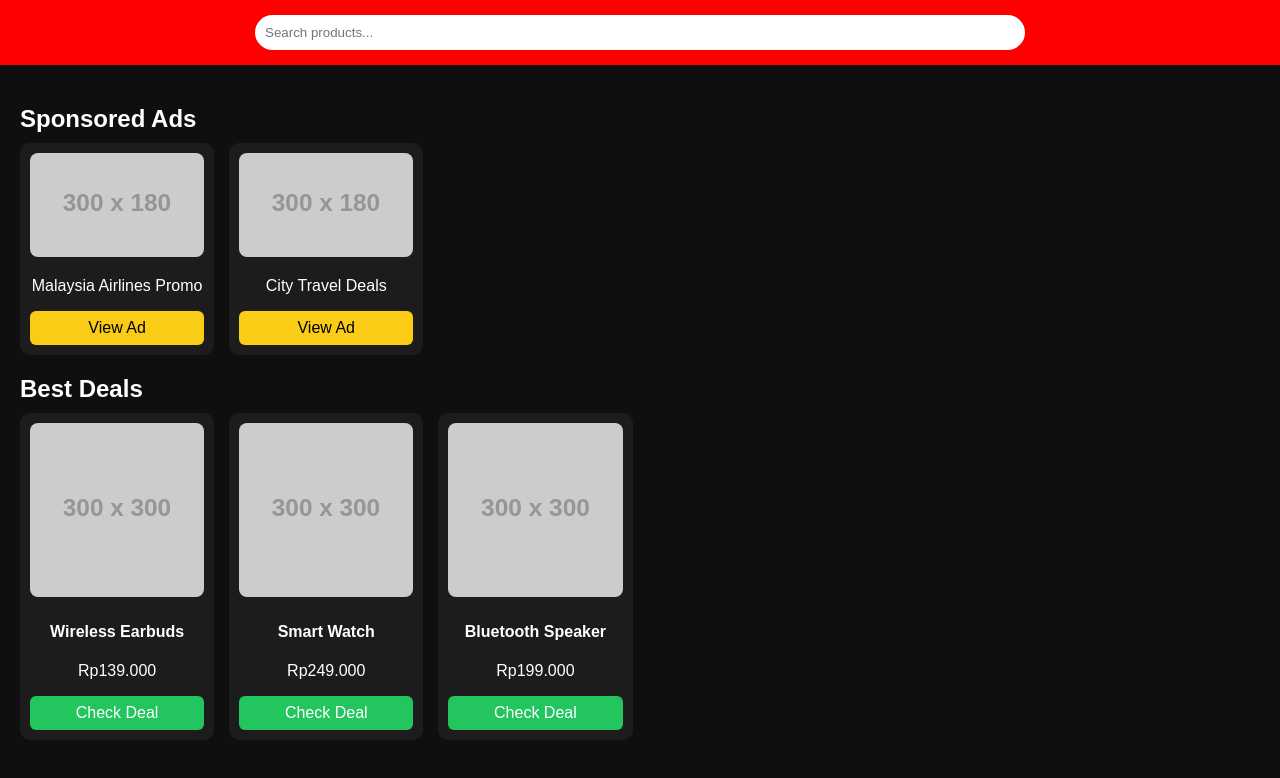
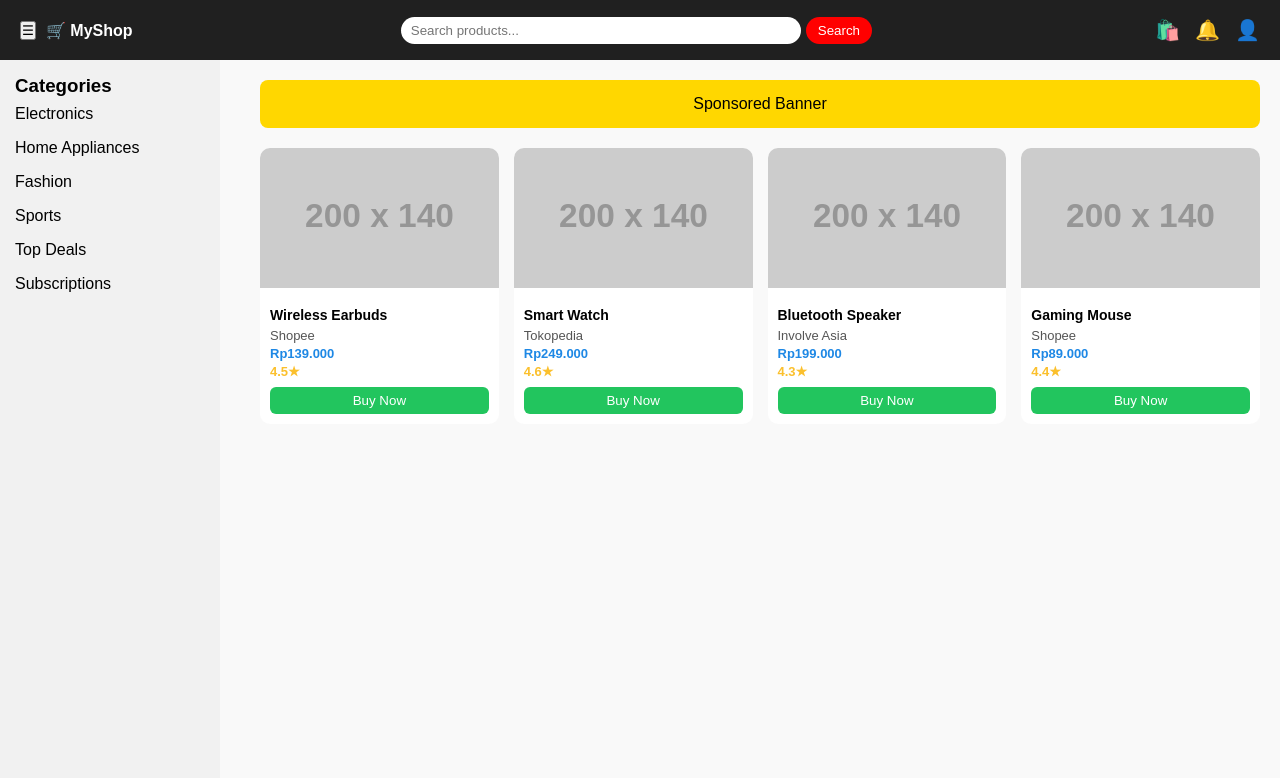
Before and after one commit to HafidzKholif/cheap-product-site, a website: page public/index.html in a window 1280 px wide. Drawn offline with Linux system fonts and the light colour scheme; placeholder pictures from the web are drawn by us.

Commit message:
Phase 2 UI: YouTube-style layout with ads, affiliate, suggestions

```diff
--- a/public/index.html
+++ b/public/index.html
@@ -1,34 +1,51 @@
 <!DOCTYPE html>
 <html lang="en">
 <head>
-  <meta charset="UTF-8" />
-  <meta name="viewport" content="width=device-width, initial-scale=1.0" />
-  <title>Cheap Product Finder</title>
-  <link rel="stylesheet" href="style.css" />
+  <meta charset="UTF-8">
+  <meta name="viewport" content="width=device-width, initial-scale=1.0">
+  <title>Cheap Product Finder - YouTube Style</title>
+  <link rel="stylesheet" href="style.css">
 </head>
 <body>
 
-  <!-- Top Search Bar -->
-  <header class="top-bar">
-    <input type="text" id="searchInput" placeholder="Search products..." oninput="showSuggestions()" />
-    <div id="suggestions" class="suggestions"></div>
+  <!-- Top Navigation Bar -->
+  <header class="top-nav">
+    <div class="nav-left">
+      <button class="hamburger">&#9776;</button>
+      <div class="logo">🛒 MyShop</div>
+    </div>
+    <div class="nav-center">
+      <input type="text" id="searchInput" placeholder="Search products...">
+      <button onclick="searchProducts()">Search</button>
+    </div>
+    <div class="nav-right">
+      <span class="icon">🛍️</span>
+      <span class="icon">🔔</span>
+      <span class="icon">👤</span>
+    </div>
   </header>
 
-  <!-- Content -->
-  <main class="container">
+  <!-- Left Sidebar -->
+  <aside class="sidebar">
+    <h3>Categories</h3>
+    <ul>
+      <li>Electronics</li>
+      <li>Home Appliances</li>
+      <li>Fashion</li>
+      <li>Sports</li>
+      <li>Top Deals</li>
+      <li>Subscriptions</li>
+    </ul>
+  </aside>
 
-    <!-- ADS SECTION (YELLOW) -->
-    <section>
-      <h2>Sponsored Ads</h2>
-      <div class="grid" id="ads"></div>
+  <!-- Main Content Area -->
+  <main class="content">
+    <section class="ads-banner">
+      <div class="banner">Sponsored Banner</div>
     </section>
-
-    <!-- AFFILIATE PRODUCTS (GREEN) -->
-    <section>
-      <h2>Best Deals</h2>
-      <div class="grid" id="products"></div>
+    <section id="product-grid" class="product-grid">
+      <!-- Product cards inserted by JS -->
     </section>
-
   </main>
 
   <script src="script.js"></script>
--- a/public/script.js
+++ b/public/script.js
@@ -1,81 +1,24 @@
-// DEMO DATA (PHASE 2)
-
-const ads = [
-  {
-    name: "Malaysia Airlines Promo",
-    image: "https://via.placeholder.com/300x180",
-    link: "#"
-  },
-  {
-    name: "City Travel Deals",
-    image: "https://via.placeholder.com/300x180",
-    link: "#"
-  }
+// Demo products
+const products = [
+  { name: "Wireless Earbuds", seller: "Shopee", price: "Rp139.000", rating: "4.5★", image: "https://via.placeholder.com/200x140", link: "#" },
+  { name: "Smart Watch", seller: "Tokopedia", price: "Rp249.000", rating: "4.6★", image: "https://via.placeholder.com/200x140", link: "#" },
+  { name: "Bluetooth Speaker", seller: "Involve Asia", price: "Rp199.000", rating: "4.3★", image: "https://via.placeholder.com/200x140", link: "#" },
+  { name: "Gaming Mouse", seller: "Shopee", price: "Rp89.000", rating: "4.4★", image: "https://via.placeholder.com/200x140", link: "#" },
 ];
 
-const products = [
-  {
-    name: "Wireless Earbuds",
-    price: "Rp139.000",
-    image: "https://via.placeholder.com/300",
-    link: "#"
-  },
-  {
-    name: "Smart Watch",
-    price: "Rp249.000",
-    image: "https://via.placeholder.com/300",
-    link: "#"
-  },
-  {
-    name: "Bluetooth Speaker",
-    price: "Rp199.000",
-    image: "https://via.placeholder.com/300",
-    link: "#"
-  }
-];
-
-const suggestionsData = ["Earbuds", "Smart Watch", "Speaker", "Headphone", "Power Bank"];
-
-// Render Ads
-const adsContainer = document.getElementById("ads");
-ads.forEach(ad => {
-  adsContainer.innerHTML += `
-    <div class="card ad">
-      <img src="${ad.image}" />
-      <p>${ad.name}</p>
-      <a href="${ad.link}">View Ad</a>
+// Render products
+const grid = document.getElementById("product-grid");
+products.forEach(p => {
+  grid.innerHTML += `
+    <div class="product-card">
+      <img src="${p.image}" />
+      <div class="details">
+        <h4>${p.name}</h4>
+        <p>${p.seller}</p>
+        <p class="price">${p.price}</p>
+        <p class="rating">${p.rating}</p>
+        <a href="${p.link}" target="_blank"><button>Buy Now</button></a>
+      </div>
     </div>
   `;
 });
-
-// Render Products
-const productsContainer = document.getElementById("products");
-products.forEach(product => {
-  productsContainer.innerHTML += `
-    <div class="card affiliate">
-      <img src="${product.image}" />
-      <h4>${product.name}</h4>
-      <p>${product.price}</p>
-      <a href="${product.link}">Check Deal</a>
-    </div>
-  `;
-});
-
-// Search Suggestions
-function showSuggestions() {
-  const input = document.getElementById("searchInput").value.toLowerCase();
-  const suggestionsBox = document.getElementById("suggestions");
-
-  if (!input) {
-    suggestionsBox.style.display = "none";
-    return;
-  }
-
-  const filtered = suggestionsData.filter(item => item.toLowerCase().includes(input));
-
-  suggestionsBox.innerHTML = filtered
-    .map(item => `<div class="suggestion-item">${item}</div>`)
-    .join("");
-
-  suggestionsBox.style.display = filtered.length ? "block" : "none";
-}
--- a/public/style.css
+++ b/public/style.css
@@ -1,88 +1,57 @@
-body {
-  margin: 0;
-  font-family: Arial, sans-serif;
-  background: #0f0f0f;
+/* Reset */
+* { margin: 0; padding: 0; box-sizing: border-box; font-family: Arial, sans-serif; }
+
+/* Top Navigation */
+.top-nav {
+  position: fixed;
+  top: 0; left: 0; right: 0;
+  height: 60px;
+  background: #202020;
+  display: flex;
+  align-items: center;
+  justify-content: space-between;
+  padding: 0 20px;
   color: white;
+  z-index: 1000;
 }
+.nav-left, .nav-center, .nav-right { display: flex; align-items: center; }
+.nav-left .logo { font-weight: bold; margin-left: 10px; }
+.nav-center input { width: 400px; padding: 6px 10px; border-radius: 20px; border: none; }
+.nav-center button { margin-left: 5px; padding: 6px 12px; border-radius: 20px; border: none; background: #FF0000; color: white; cursor: pointer; }
+.nav-right .icon { margin-left: 15px; cursor: pointer; font-size: 20px; }
 
-.top-bar {
-  background: #ff0000;
+/* Layout */
+body { display: flex; padding-top: 60px; background: #f9f9f9; }
+.sidebar {
+  width: 220px;
+  background: #f1f1f1;
   padding: 15px;
-  display: flex;
-  justify-content: center;
-  position: sticky;
-  top: 0;
-  z-index: 10;
+  height: 100vh;
+  position: fixed;
+  top: 60px;
+  overflow-y: auto;
 }
+.sidebar ul { list-style: none; }
+.sidebar li { padding: 8px 0; cursor: pointer; }
+.sidebar li:hover { background: #ddd; border-radius: 5px; }
 
-.top-bar input {
-  width: 60%;
-  padding: 10px;
-  border-radius: 20px;
-  border: none;
-  outline: none;
+/* Main Content */
+.content { margin-left: 240px; padding: 20px; width: 100%; }
+.ads-banner .banner { background: #FFD700; padding: 15px; text-align: center; border-radius: 8px; margin-bottom: 20px; }
+.product-grid { display: grid; grid-template-columns: repeat(auto-fill, minmax(200px, 1fr)); gap: 15px; }
+
+/* Product Card */
+.product-card {
+  background: white;
+  border-radius: 10px;
+  overflow: hidden;
+  transition: transform 0.2s, box-shadow 0.2s;
 }
-
-.suggestions {
-  position: absolute;
-  top: 60px;
-  width: 60%;
-  background: #1f1f1f;
-  border-radius: 8px;
-  display: none;
-}
-
-.suggestion-item {
-  padding: 10px;
-  cursor: pointer;
-}
-
-.suggestion-item:hover {
-  background: #333;
-}
-
-.container {
-  padding: 20px;
-}
-
-h2 {
-  margin-bottom: 10px;
-}
-
-.grid {
-  display: grid;
-  grid-template-columns: repeat(auto-fill, minmax(180px, 1fr));
-  gap: 15px;
-}
-
-.card {
-  background: #1c1c1c;
-  padding: 10px;
-  border-radius: 10px;
-  text-align: center;
-}
-
-.card img {
-  width: 100%;
-  border-radius: 8px;
-}
-
-.card a {
-  display: block;
-  margin-top: 8px;
-  padding: 8px;
-  border-radius: 6px;
-  text-decoration: none;
-  color: white;
-}
-
-/* AD = YELLOW */
-.ad a {
-  background: #facc15;
-  color: black;
-}
-
-/* AFFILIATE = GREEN */
-.affiliate a {
-  background: #22c55e;
-}
+.product-card:hover { transform: translateY(-5px); box-shadow: 0 6px 18px rgba(0,0,0,0.15); }
+.product-card img { width: 100%; height: 140px; object-fit: cover; }
+.product-card .details { padding: 10px; }
+.product-card .details h4 { font-size: 14px; margin: 5px 0; }
+.product-card .details p { font-size: 13px; margin: 3px 0; color: #555; }
+.product-card .details .price { color: #1e88e5; font-weight: bold; }
+.product-card .details .rating { color: #fbc02d; font-weight: bold; }
+.product-card .details button { margin-top: 5px; width: 100%; padding: 6px; border: none; border-radius: 6px; background: #22c55e; color: white; cursor: pointer; }
```
